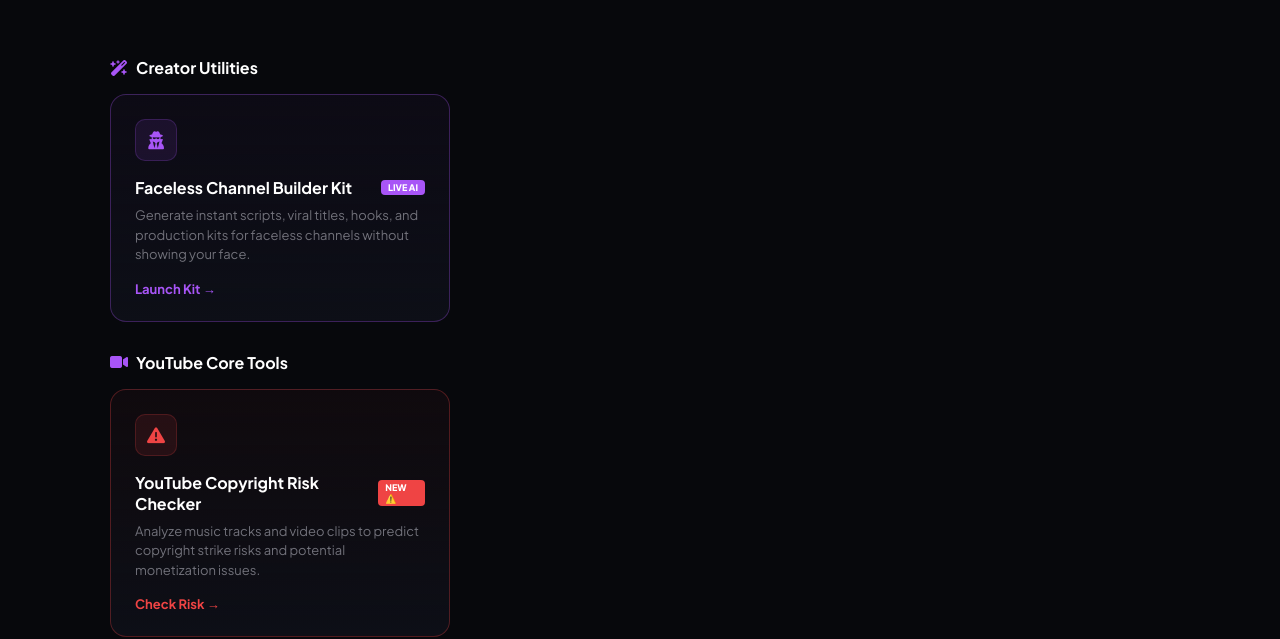
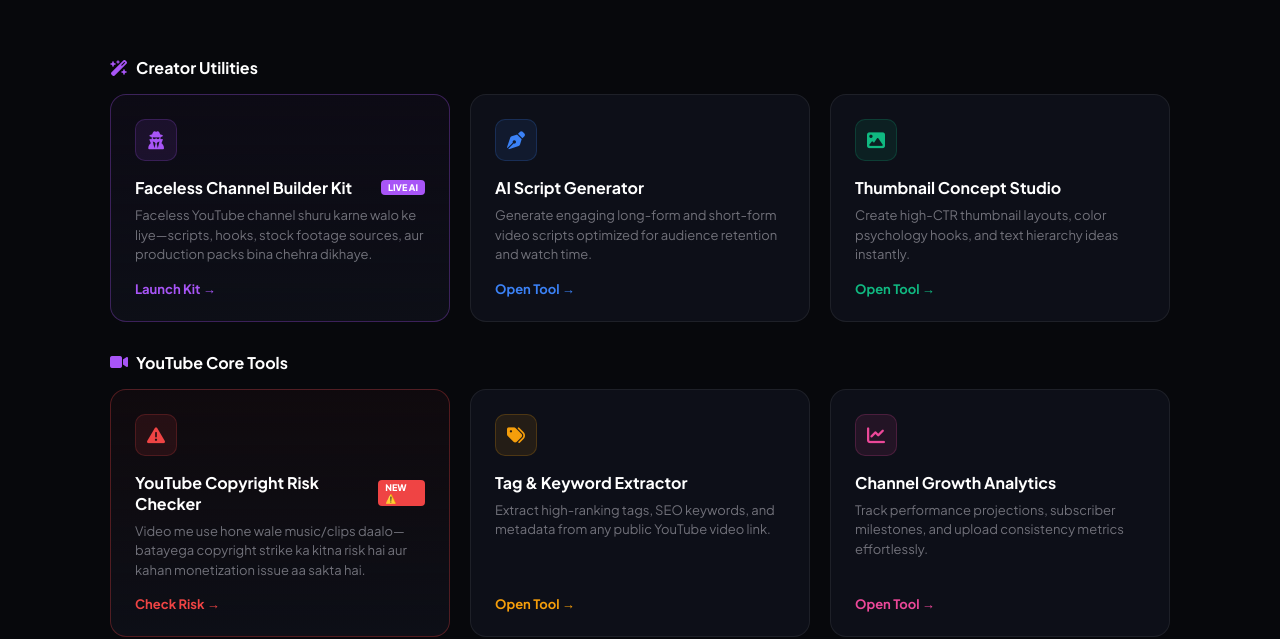
Before and after one commit to view49/view49, a website: page index.html in a window 1280 px wide. Shown: the part 186-825 px from the top of the page. Drawn offline with Linux system fonts and the light colour scheme.

Commit message:
Update index.html

```diff
--- a/index.html
+++ b/index.html
@@ -14,7 +14,7 @@
       --bg: #07080c; --surface: #0d0f18; --surface-2: #131622; --surface-3: #1a1e2e;
       --accent: #ff2d2d; --text: #f4f4f5; --muted: #71717a; --muted-2: #a1a1aa;
       --border: rgba(255,255,255,0.07); --border-hover: rgba(168,85,247,0.4);
-      --purple: #a855f7; --green: #00d97e;
+      --purple: #a855f7; --green: #00d97e; --red: #ef4444;
     }
 
     body { background: var(--bg); color: var(--text); min-height: 100vh; overflow-x: hidden; }
@@ -67,7 +67,7 @@
     <div class="section-title"><i class="fa-solid fa-wand-magic-sparkles"></i> Creator Utilities</div>
     <div class="tools-grid">
 
-      <!-- Faceless Channel Builder Kit (Added at Top) -->
+      <!-- Faceless Channel Builder Kit (New) -->
       <a href="faceless-builder-kit.html" class="tool-card" style="border-color: rgba(168,85,247,0.3); background: linear-gradient(180deg, rgba(168,85,247,0.04) 0%, #0d0f17 100%);">
         <div class="icon-box" style="background: rgba(168,85,247,0.1); border-color: rgba(168,85,247,0.2); color: var(--purple);">
           <i class="fa-solid fa-user-secret"></i>
@@ -76,8 +76,28 @@
           Faceless Channel Builder Kit
           <span style="font-size: 9px; background: var(--purple); color: #fff; padding: 2px 7px; border-radius: 4px; font-weight: 800;">LIVE AI</span>
         </div>
-        <div class="tool-desc">Generate instant scripts, viral titles, hooks, and production kits for faceless channels without showing your face.</div>
+        <div class="tool-desc">Faceless YouTube channel shuru karne walo ke liye—scripts, hooks, stock footage sources, aur production packs bina chehra dikhaye.</div>
         <div class="tool-link">Launch Kit &rarr;</div>
+      </a>
+
+      <!-- Old Tool Card 1 -->
+      <a href="#" class="tool-card">
+        <div class="icon-box" style="background: rgba(59,130,246,0.1); border-color: rgba(59,130,246,0.2); color: #3b82f6;">
+          <i class="fa-solid fa-pen-nib"></i>
+        </div>
+        <div class="tool-title">AI Script Generator</div>
+        <div class="tool-desc">Generate engaging long-form and short-form video scripts optimized for audience retention and watch time.</div>
+        <div class="tool-link" style="color: #3b82f6;">Open Tool &rarr;</div>
+      </a>
+
+      <!-- Old Tool Card 2 -->
+      <a href="#" class="tool-card">
+        <div class="icon-box" style="background: rgba(16,185,129,0.1); border-color: rgba(16,185,129,0.2); color: #10b981;">
+          <i class="fa-solid fa-image"></i>
+        </div>
+        <div class="tool-title">Thumbnail Concept Studio</div>
+        <div class="tool-desc">Create high-CTR thumbnail layouts, color psychology hooks, and text hierarchy ideas instantly.</div>
+        <div class="tool-link" style="color: #10b981;">Open Tool &rarr;</div>
       </a>
 
     </div>
@@ -86,17 +106,37 @@
     <div class="section-title"><i class="fa-solid fa-video"></i> YouTube Core Tools</div>
     <div class="tools-grid">
 
-      <!-- YouTube Copyright Risk Checker -->
+      <!-- YouTube Copyright Risk Checker (New) -->
       <a href="copyright-risk-checker.html" class="tool-card" style="border-color: rgba(239,68,68,0.3); background: linear-gradient(180deg, rgba(239,68,68,0.04) 0%, #0d0f17 100%);">
-        <div class="icon-box" style="background: rgba(239,68,68,0.1); border-color: rgba(239,68,68,0.2); color: #ef4444;">
+        <div class="icon-box" style="background: rgba(239,68,68,0.1); border-color: rgba(239,68,68,0.2); color: var(--red);">
           <i class="fa-solid fa-triangle-exclamation"></i>
         </div>
         <div class="tool-title" style="display: flex; align-items: center; justify-content: space-between;">
           YouTube Copyright Risk Checker
-          <span style="font-size: 9px; background: #ef4444; color: #fff; padding: 2px 7px; border-radius: 4px; font-weight: 800;">NEW ⚠️</span>
+          <span style="font-size: 9px; background: var(--red); color: #fff; padding: 2px 7px; border-radius: 4px; font-weight: 800;">NEW ⚠️</span>
         </div>
-        <div class="tool-desc">Analyze music tracks and video clips to predict copyright strike risks and potential monetization issues.</div>
-        <div class="tool-link" style="color: #ef4444;">Check Risk &rarr;</div>
+        <div class="tool-desc">Video me use hone wale music/clips daalo—batayega copyright strike ka kitna risk hai aur kahan monetization issue aa sakta hai.</div>
+        <div class="tool-link" style="color: var(--red);">Check Risk &rarr;</div>
+      </a>
+
+      <!-- Old Tool Card 3 -->
+      <a href="#" class="tool-card">
+        <div class="icon-box" style="background: rgba(245,158,11,0.1); border-color: rgba(245,158,11,0.2); color: #f59e0b;">
+          <i class="fa-solid fa-tags"></i>
+        </div>
+        <div class="tool-title">Tag & Keyword Extractor</div>
+        <div class="tool-desc">Extract high-ranking tags, SEO keywords, and metadata from any public YouTube video link.</div>
+        <div class="tool-link" style="color: #f59e0b;">Open Tool &rarr;</div>
+      </a>
+
+      <!-- Old Tool Card 4 -->
+      <a href="#" class="tool-card">
+        <div class="icon-box" style="background: rgba(236,72,153,0.1); border-color: rgba(236,72,153,0.2); color: #ec4899;">
+          <i class="fa-solid fa-chart-line"></i>
+        </div>
+        <div class="tool-title">Channel Growth Analytics</div>
+        <div class="tool-desc">Track performance projections, subscriber milestones, and upload consistency metrics effortlessly.</div>
+        <div class="tool-link" style="color: #ec4899;">Open Tool &rarr;</div>
       </a>
 
     </div>
```
